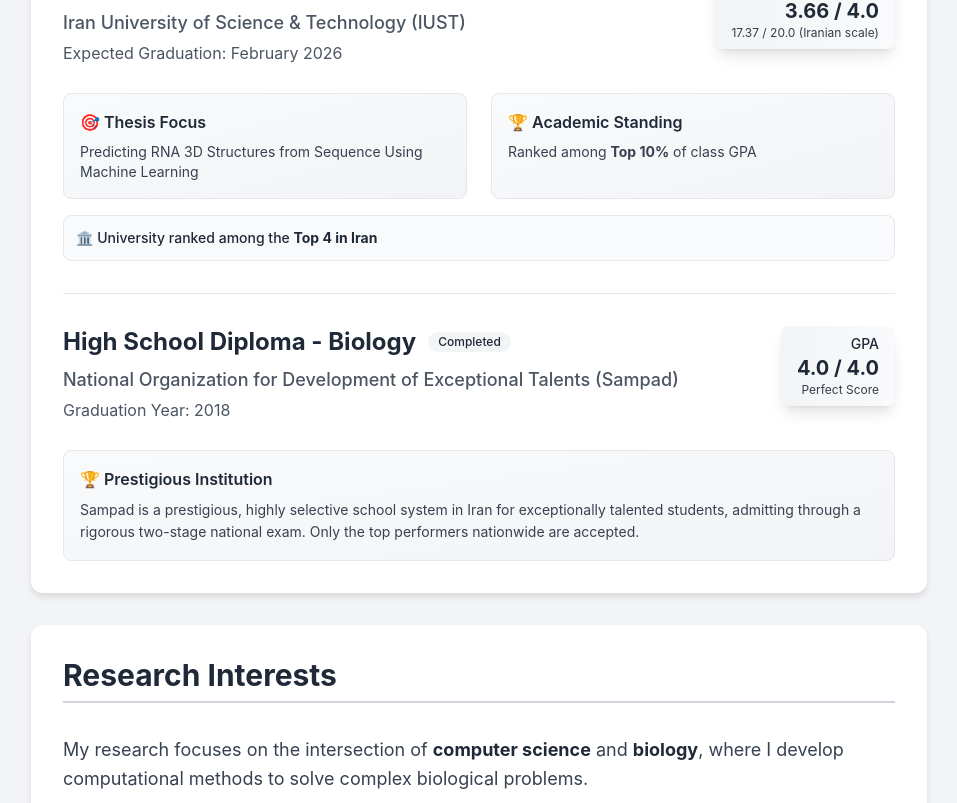
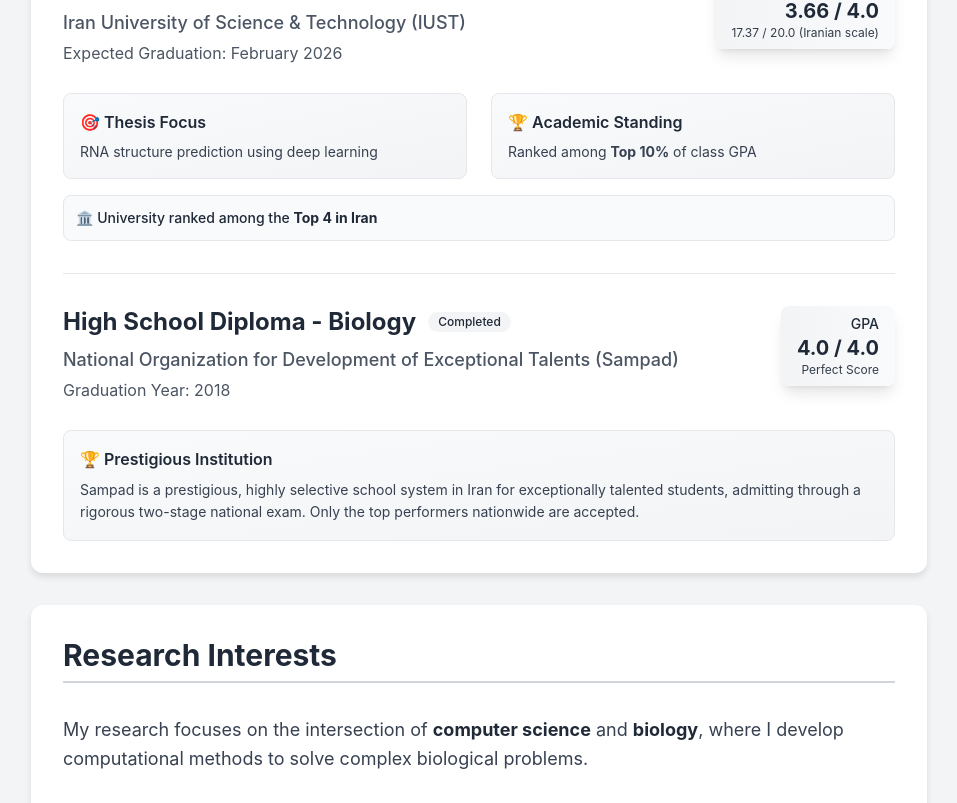
Before and after one commit to AliAlizadeh11/AliAlizadeh, a React (Create React App) app: page / in a window 1280 px wide. Shown: the part 1217-2020 px from the top of the page, without its empty margins (161-1118 px from the left). Built offline with nearby package versions, Linux system fonts and the light colour scheme.

Commit message:
feat: update skill component

```diff
--- a/src/components/Education.tsx
+++ b/src/components/Education.tsx
@@ -40,7 +40,7 @@
                                 🎯 Thesis Focus
                             </h4>
                             <p className="text-sm dark:text-gray-300 text-gray-700">
-                                Predicting RNA 3D Structures from Sequence Using Machine Learning
+                            RNA structure prediction using deep learning
                             </p>
                         </div>
 
--- a/src/components/Experience.tsx
+++ b/src/components/Experience.tsx
@@ -8,7 +8,7 @@
     location: 'Tehran, Iran',
     date: 'Sept 2024 - Present',
     supervisor: 'Dr. Reza Entezari-Maleki',
-    paper: 'Predicting RNA 3D Structures from Sequence Using Machine Learning',
+    paper: 'RNA structure prediction using deep learning',
     details: [
       'Developed and implemented machine and deep learning models for RNA-related research',
       'Used frameworks: PyTorch, PyTorch Geometric, Keras, TensorFlow, Scikit-learn, Pandas',
--- a/src/components/Skills.tsx
+++ b/src/components/Skills.tsx
@@ -8,11 +8,11 @@
         skills: [
             {
                 category: 'Frameworks/Libraries',
-                items: ['TensorFlow', 'PyTorch', 'Keras', 'Scikit-learn', 'NumPy', 'Pandas']
+                items: ['PyTorch', 'TensorFlow','Keras', 'Scikit-learn', 'NumPy', 'Pandas', 'OpenCV']
             },
             {
                 category: 'Core Concepts',
-                items: ['Deep Learning (CNNs, RNNs, Transformers)', 'LLMs', 'Natural Language Processing (NLP)', 'Computer Vision']
+                items: ['Deep Learning (CNNs, RNNs, Transformers)', 'LLMs(Hugging Face)', 'Natural Language Processing (NLP)', 'Computer Vision', 'Medical Imaging']
             }
         ]
     },
@@ -23,7 +23,7 @@
         skills: [
             {
                 category: 'Languages',
-                items: ['Python', 'JavaScript', 'TypeScript', 'Go', 'C/C++']
+                items: ['Python', 'C/C++','Go','JavaScript', 'TypeScript']
             },
             {
                 category: 'Backend',
```
Also changed, not shown: 8 other files (tests, documents, lock files or other folders).
